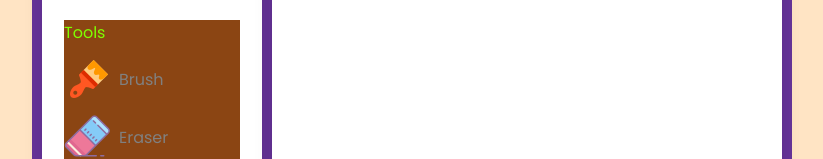
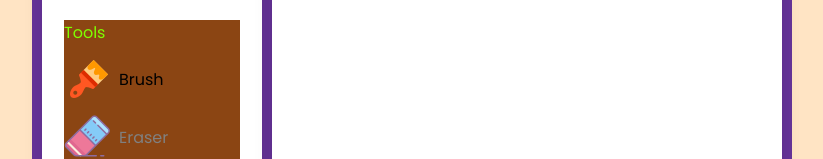
Before and after one commit to rivanovic10120rn/reljosoft-paint, an Angular app: page / in a window 1280 px wide. Shown: the part 253-412 px from the top of the page, without its empty margins (228-1051 px from the left). Built offline with nearby package versions, Linux system fonts and the light colour scheme.

Commit message:
important bugfix for color change on hover.

```diff
--- a/src/app/components/index-app/app.component.css
+++ b/src/app/components/index-app/app.component.css
@@ -60,7 +60,7 @@ section {
   cursor: pointer;
 }
 
-.options:is(:hover, .active) :where(span,label) {
+.option:is(:hover, .active) :where(span,label) {
   color: black;
 }
 
```
